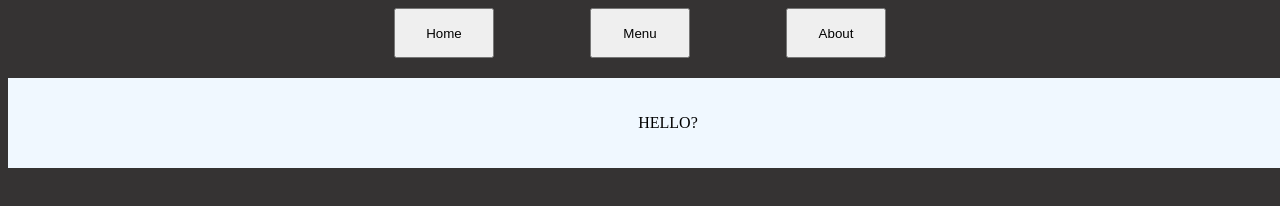
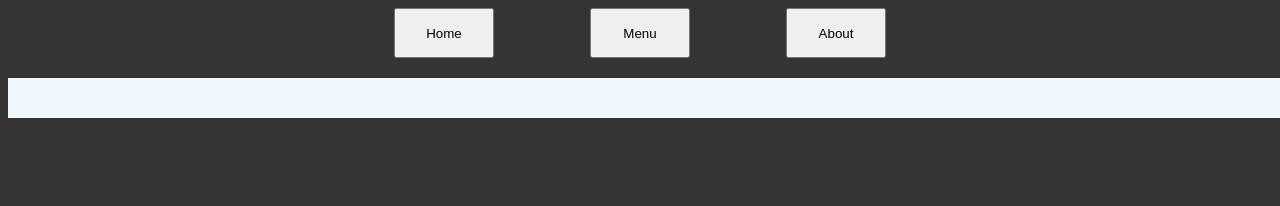
Before and after one commit to PlatFll/Restaurant_Project_TOP, a website built with webpack: page src/template.html in a window 1280 px wide. Shown: the top 206 px of the page. Built offline with nearby package versions, Linux system fonts and the light colour scheme.

Commit message:
Update template.html

```diff
--- a/src/template.html
+++ b/src/template.html
@@ -15,7 +15,7 @@
     </header>
 
     <div id="content">
-        <p>HELLO?</p>
+
     </div>
 </body>
 </html>
```
